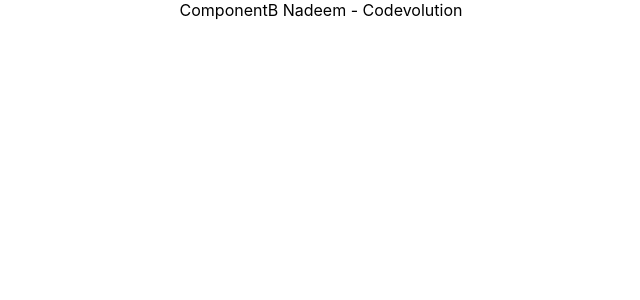
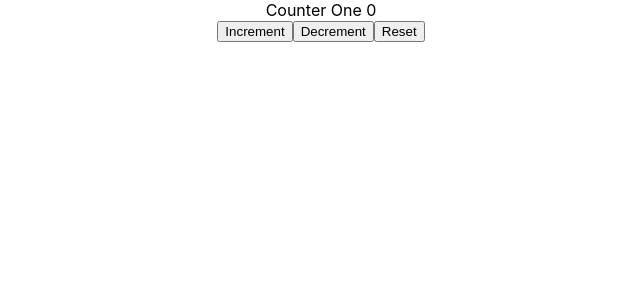
Before and after one commit to nadeemasgar/JS-React, a React (Create React App) app in the folder react-practise/: page / in a window 1280 px wide. Shown: the top 300 px of the page, without its empty margins (319-959 px from the left). Built offline with nearby package versions, Linux system fonts and the light colour scheme.

Commit message:
useReducer (simple state & action) completed

```diff
--- a/react-practise/src/App.js
+++ b/react-practise/src/App.js
@@ -24,7 +24,8 @@ import PostFormPostRequest3 from "./components/example10/PostFormPostRequest3";
 // import IntervalHookCounter2 from "./components/example13/IntervalHookCounter2";
 // import IntervalHookCounter3 from "./components/example13/IntervalHookCounter3";
 // import DataFetching from "./components/example14/DataFetching";
-import ComponentA from "./components/example15/ComponentA";
+// import ComponentA from "./components/example15/ComponentA";
+import CounterOne from "./components/example16/CounterOne";
 
 function App() {
   const obj = {
@@ -55,7 +56,8 @@ function App() {
       {/* <IntervalHookCounter2 /> */}
       {/* <IntervalHookCounter3 /> */}
       {/* <DataFetching /> */}
-      <ComponentA />
+      {/* <ComponentA /> */}
+      <CounterOne />
     </div>
   );
 }
--- /dev/null
+++ b/react-practise/src/components/example16/CounterOne.js
@@ -0,0 +1,40 @@
+import React, { useReducer } from "react";
+
+const initialState = 0;
+const reducer = (state, action) => {
+  switch (action) {
+    case "increment":
+      return state + 1;
+    case "decrement":
+      return state - 1;
+    case "reset":
+      return initialState;
+    default:
+      return state;
+  }
+};
+
+function CounterOne() {
+  const [count, dispatch] = useReducer(reducer, initialState);
+
+  const clickHandler = (event) => {
+    dispatch(event.target.value);
+  };
+
+  return (
+    <>
+      <div>Counter One {count}</div>
+      <button onClick={clickHandler} value="increment">
+        Increment
+      </button>
+      <button onClick={clickHandler} value="decrement">
+        Decrement
+      </button>
+      <button onClick={clickHandler} value="reset">
+        Reset
+      </button>
+    </>
+  );
+}
+
+export default CounterOne;
```
